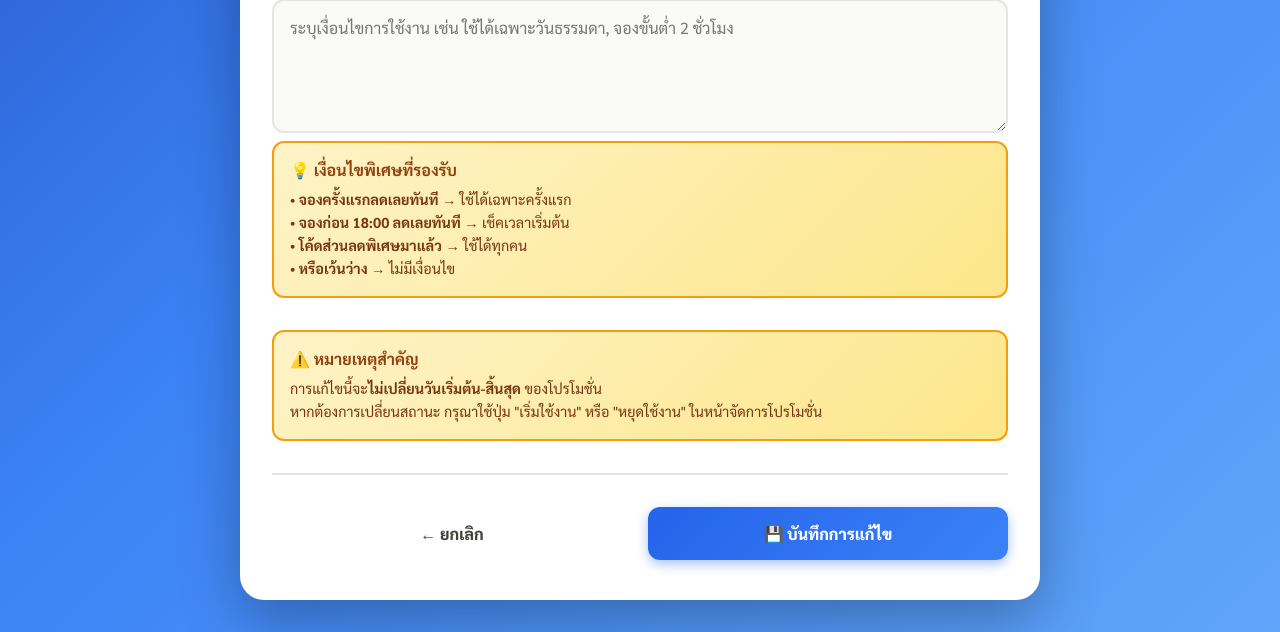
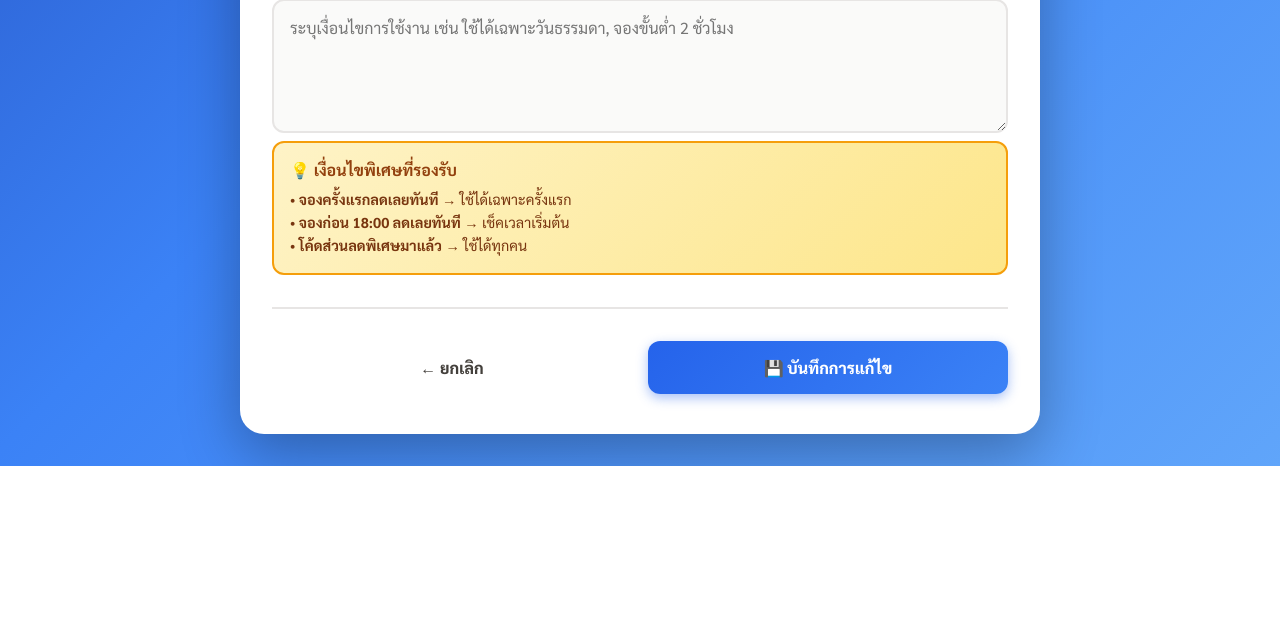
Before and after one commit to sakonkiart/Cyarena, a PHP site: page /promotion_edit.php?id=0 in a window 1280 px wide. Shown: the part 848-1480 px from the top of the page. After the commit the page ends 1314 px from the top, so only its background shows below. Run offline with PHP 8.4, Linux system fonts and the light colour scheme; a user stored in the database is signed in; data comes from the database, SQL or seed files in the repository.

Commit message:
Update promotion_edit.php

```diff
--- a/promotion_edit.php
+++ b/promotion_edit.php
@@ -474,21 +474,11 @@ select {
               • <strong>จองครั้งแรกลดเลยทันที</strong> → ใช้ได้เฉพาะครั้งแรก<br>
               • <strong>จองก่อน 18:00 ลดเลยทันที</strong> → เช็คเวลาเริ่มต้น<br>
               • <strong>โค้ดส่วนลดพิเศษมาแล้ว</strong> → ใช้ได้ทุกคน<br>
-              • <strong>หรือเว้นว่าง</strong> → ไม่มีเงื่อนไข
             </div>
           </div>
         </div>
 
         <!-- หมายเหตุ: ไม่มีการแก้ไขวันที่ -->
-        <div class="info-box">
-          <div class="info-box-title">
-            ⚠️ หมายเหตุสำคัญ
-          </div>
-          <div class="info-box-content">
-            การแก้ไขนี้จะ<strong>ไม่เปลี่ยนวันเริ่มต้น-สิ้นสุด</strong> ของโปรโมชั่น<br>
-            หากต้องการเปลี่ยนสถานะ กรุณาใช้ปุ่ม "เริ่มใช้งาน" หรือ "หยุดใช้งาน" ในหน้าจัดการโปรโมชั่น
-          </div>
-        </div>
 
       </div>
 
```
